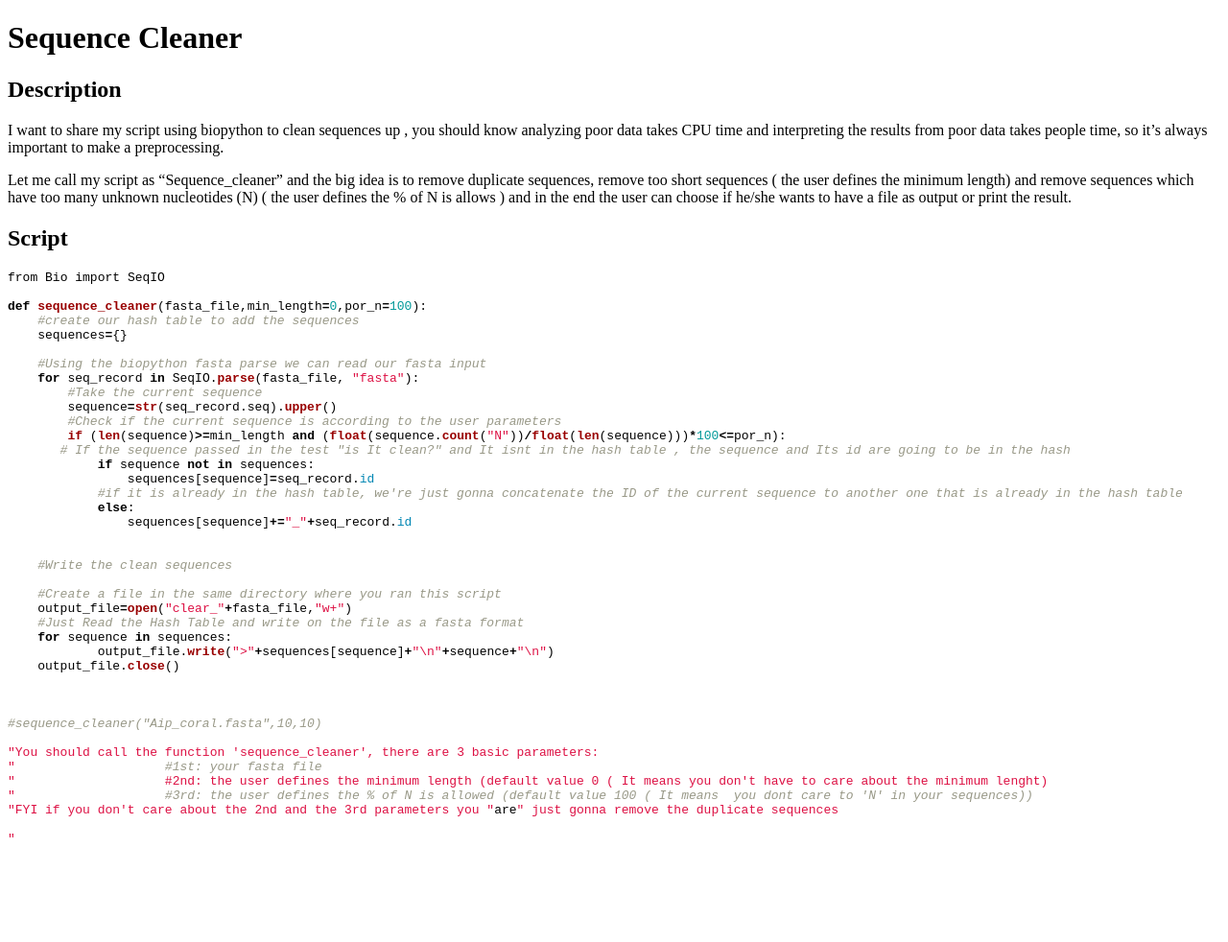
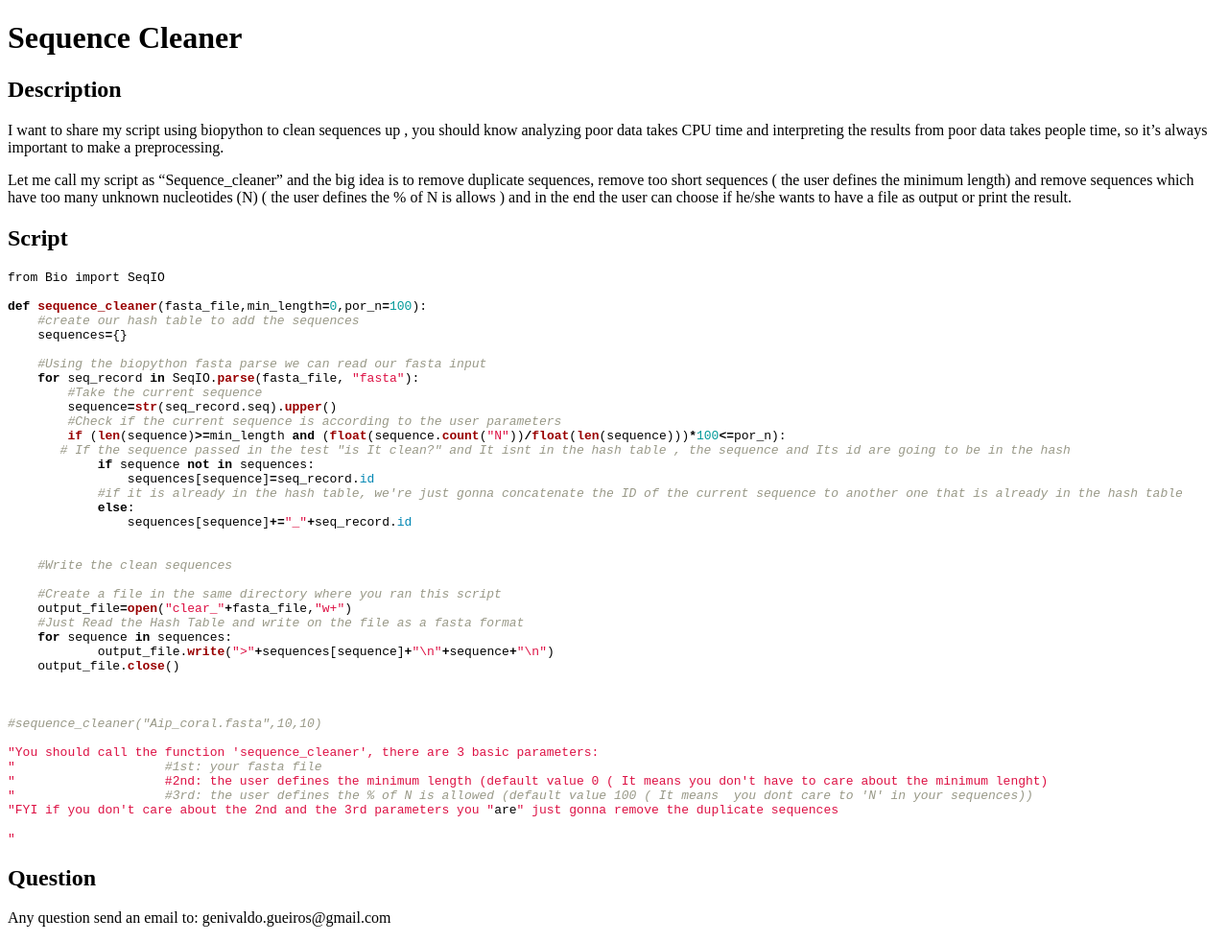
Before and after one commit to biopython/biopython.github.io, a Jekyll site: the page built from wiki/Sequence_Cleaner.md, in a window 1280 px wide. Shown: the whole page at 96% size. Built offline with Jekyll 4.4.1, drawn with Linux system fonts in a browser that asks for light colours; before the commit the page ends 900 px from its top, so only the background shows below that.

Commit message:
Change to wiki page

````diff
--- a/wiki/Sequence_Cleaner.md
+++ b/wiki/Sequence_Cleaner.md
@@ -64,3 +66,8 @@ def sequence_cleaner(fasta_file,min_length=0,por_n=100):
 
 "
 ```
+
+Question
+--------
+
+Any question send an email to: genivaldo.gueiros@gmail.com
````
Also changed, not shown: other parts of wiki/Sequence_Cleaner.md (+2 -0 lines), 1 other file.
